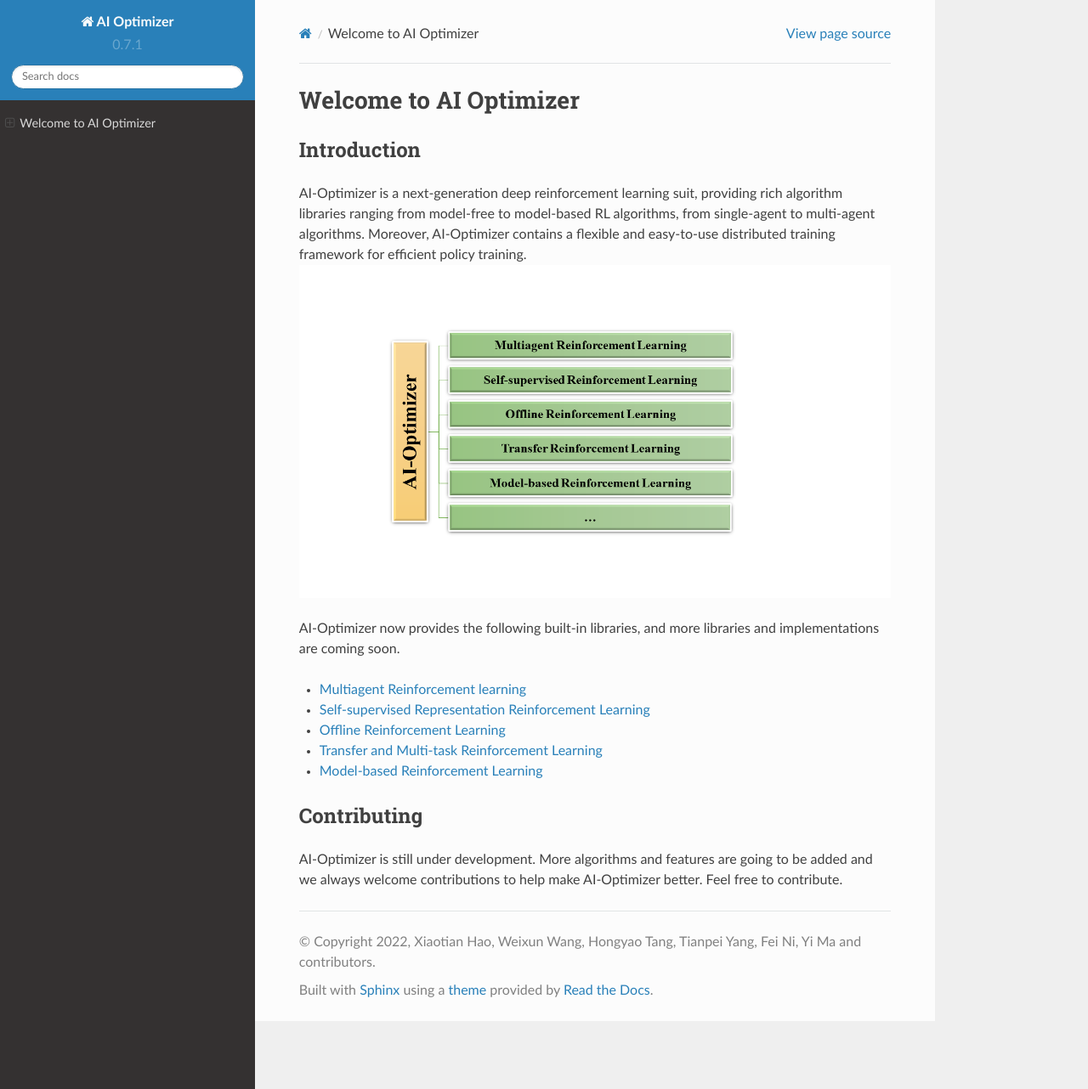
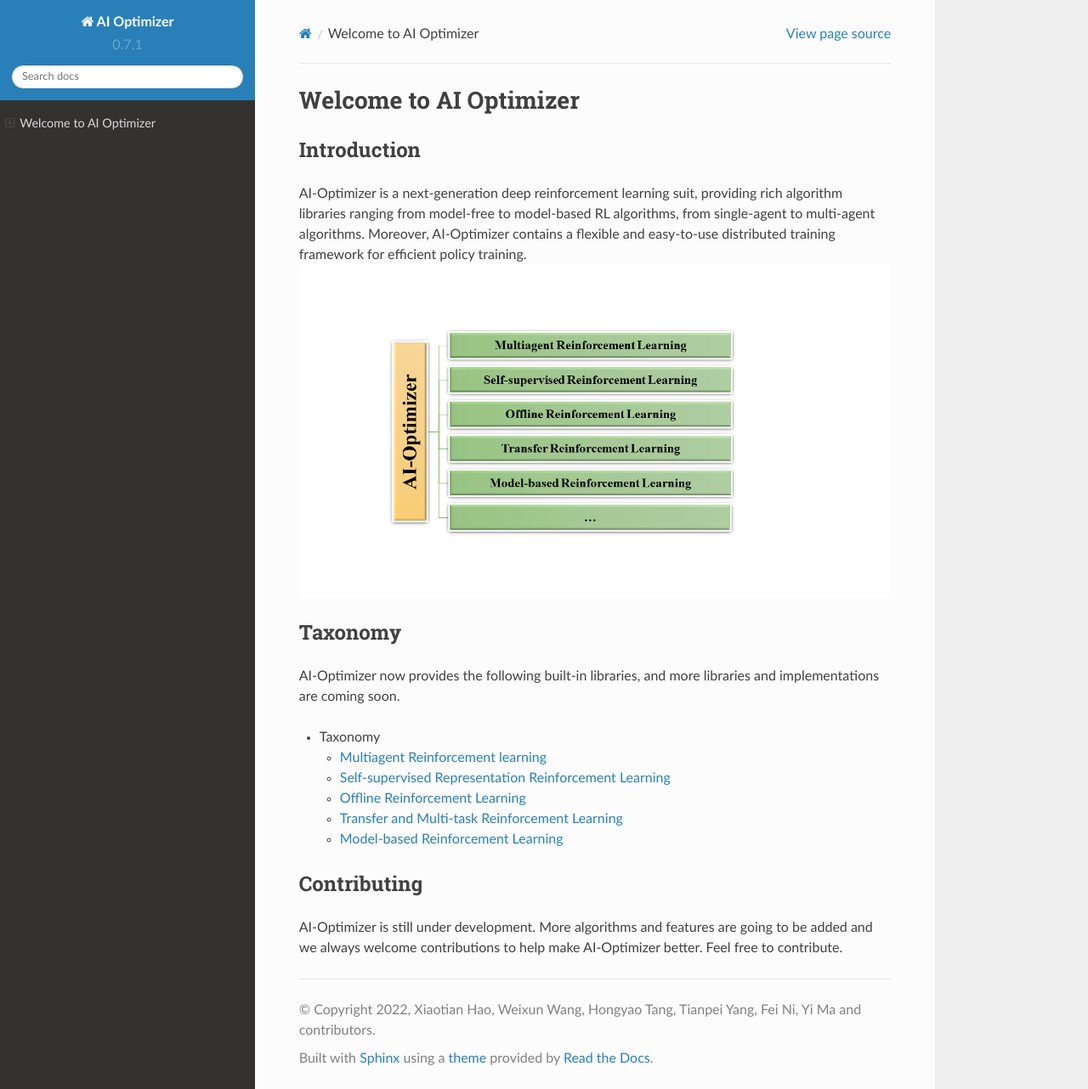
Before and after one commit to TJU-DRL-LAB/ai_optimizer_tutorial, a Sphinx documentation site: the page built from docs/source/index.md, in a window 1280 px wide and 1282 px high. Shown: the whole window at 85% size. Built offline with Sphinx 7.4.7 and the Read the Docs theme 2.0.0, drawn with Linux system fonts in a browser that asks for light colours.

Commit message:
first commit

```diff
--- a/docs/source/index.md
+++ b/docs/source/index.md
@@ -5,12 +5,14 @@
 AI-Optimizer is a next-generation deep reinforcement learning suit, providing rich algorithm libraries ranging from model-free to model-based RL algorithms, from single-agent to multi-agent algorithms. Moreover, AI-Optimizer contains a flexible and easy-to-use distributed training framework for efficient policy training.
 ![](./images/AI_Optimizer_overview.png)
 
+## Taxonomy
 AI-Optimizer now provides the following built-in libraries, and more libraries and implementations are coming soon.
-* [Multiagent Reinforcement learning](./libraries/MARL.md)
-* [Self-supervised Representation Reinforcement Learning](./libraries/SSRL.md)
-* [Offline Reinforcement Learning](./libraries/Offline_RL.md)
-* [Transfer and Multi-task Reinforcement Learning](./libraries/Transfer_RL.md)
-* [Model-based Reinforcement Learning](./libraries/MBRL.md)
+* Taxonomy
+  * [Multiagent Reinforcement learning](./libraries/MARL.md)
+  * [Self-supervised Representation Reinforcement Learning](./libraries/SSRL.md)
+  * [Offline Reinforcement Learning](./libraries/Offline_RL.md)
+  * [Transfer and Multi-task Reinforcement Learning](./libraries/Transfer_RL.md)
+  * [Model-based Reinforcement Learning](./libraries/MBRL.md)
 
 
 
```
